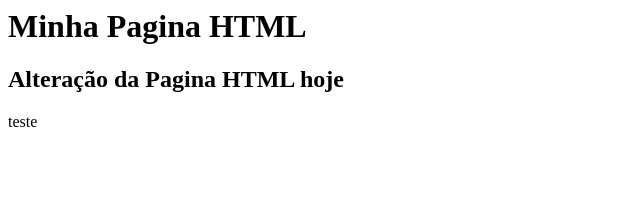
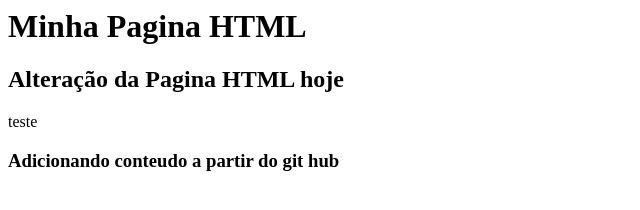
Before and after one commit to paulakrosa/gama-no-github, a plain HTML site: page index.html in a window 1280 px wide. Shown: the whole page, without its empty margins (0-640 px from the left). Drawn offline with Linux system fonts and the light colour scheme.

Commit message:
Adicionando conteudo a partir do git hub

```diff
--- a/index.html
+++ b/index.html
@@ -3,5 +3,6 @@
         <h1>Minha Pagina HTML</h1>
         <h2> Alteração da Pagina HTML hoje </h2>
         <p>teste</p>
+        <h3> Adicionando conteudo a partir do git hub </3>
     </body>
 <html>
```
